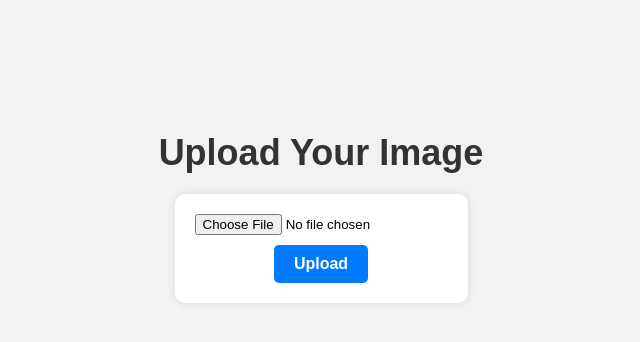
After one commit to KianHaghighi/Market-Map-Builder, a Flask app: page /upload_your_own in a window 1280 px wide. The commit adds this page. Shown: the top 342 px of the page, without its empty margins (319-959 px from the left). Run offline with Flask 3, Linux system fonts and the light colour scheme.

Commit message:
Add upload button

```diff
--- a/app.py
+++ b/app.py
@@ -140,5 +140,10 @@ def fetch_product_hunt_data(query):
     else:
         return "Error fetching data"
 
+
+@app.route('/upload_your_own', methods=['GET', 'POST'])
+def upload_your_own():
+    return render_template('upload.html')
+
 if __name__ == '__main__':
     app.run(debug=True)
--- /dev/null
+++ b/templates/upload.html
@@ -0,0 +1,55 @@
+<!DOCTYPE html>
+<html>
+<head>
+    <title>Upload Your Image</title>
+    <style>
+        body {
+            font-family: Arial, sans-serif;
+            background-color: #f2f2f2;
+            text-align: center;
+            padding-top: 100px;
+        }
+
+        h1 {
+            color: #333;
+            font-size: 36px;
+            margin-bottom: 20px;
+        }
+
+        .upload-form {
+            background-color: #fff;
+            padding: 20px;
+            border-radius: 10px;
+            box-shadow: 0 0 10px rgba(0, 0, 0, 0.1);
+            display: inline-block;
+        }
+
+        .btn {
+            display: inline-block;
+            padding: 10px 20px;
+            font-size: 16px;
+            font-weight: bold;
+            text-align: center;
+            text-decoration: none;
+            background-color: #007bff;
+            color: white;
+            border: none;
+            border-radius: 5px;
+            cursor: pointer;
+            margin-top: 10px;
+        }
+
+        .btn:hover {
+            background-color: #0056b3;
+        }
+    </style>
+</head>
+<body>
+    <h1>Upload Your Image</h1>
+    <form class="upload-form" action="/upload_image" method="post" enctype="multipart/form-data">
+        <input type="file" name="image" accept="image/png, image/jpeg" required>
+        <br>
+        <button type="submit" class="btn">Upload</button>
+    </form>
+</body>
+</html>
```
Also changed, not shown: templates/builder.html (+30 -36 lines).
